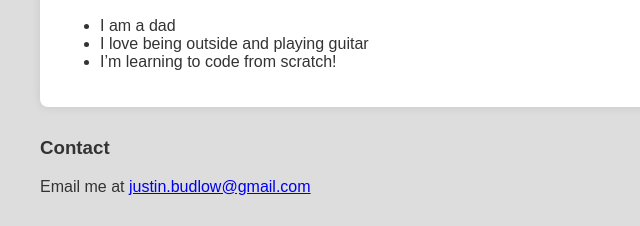
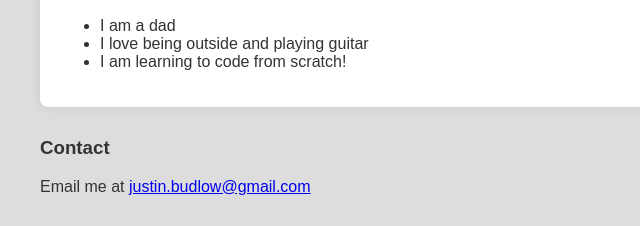
Before and after one commit to justinbudlow/personal-site, a plain HTML site: page index.html in a window 1280 px wide. Shown: the part 647-873 px from the top of the page, 0-640 px from the left. Drawn offline with Linux system fonts and the light colour scheme.

Commit message:
Changing title and one grammar change

```diff
--- a/index.html
+++ b/index.html
@@ -2,7 +2,7 @@
 <html lang="en">
 <head>
   <meta charset="UTF-8">
-  <title>Justin Budlow</title>
+  <title>J Bud</title>
   <link rel="stylesheet" href="style.css">
 </head>
 <body>
@@ -34,7 +34,7 @@
     <ul>
         <li>I am a dad</li>
       <li>I love being outside and playing guitar</li>
-      <li>I’m learning to code from scratch!</li>
+      <li>I am learning to code from scratch!</li>
     </ul>
   </section>
 
```
